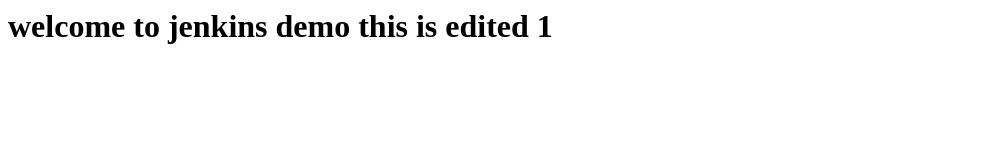
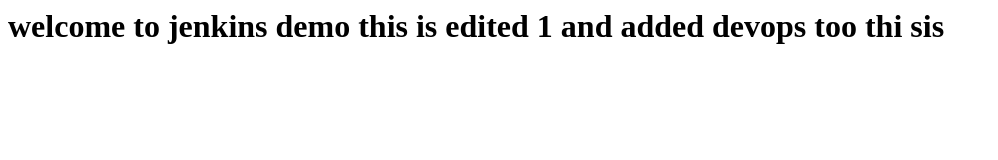
Before and after one commit to abhiram2211/newwebsite, a plain HTML site: page index.html in a window 1280 px wide. Shown: the whole page, without its empty margins (0-998 px from the left). Drawn offline with Linux system fonts and the light colour scheme.

Commit message:
devops added

```diff
--- a/index.html
+++ b/index.html
@@ -2,7 +2,8 @@
 <title>Jenkins CI/CD Pipeline</title>
 
 <body>
-<h1>welcome to jenkins demo this is edited 1</h1>
+<h1>welcome to jenkins demo this is edited 1 and added devops too
+thi sis </h1>
 </body>
 
 </html>
```
